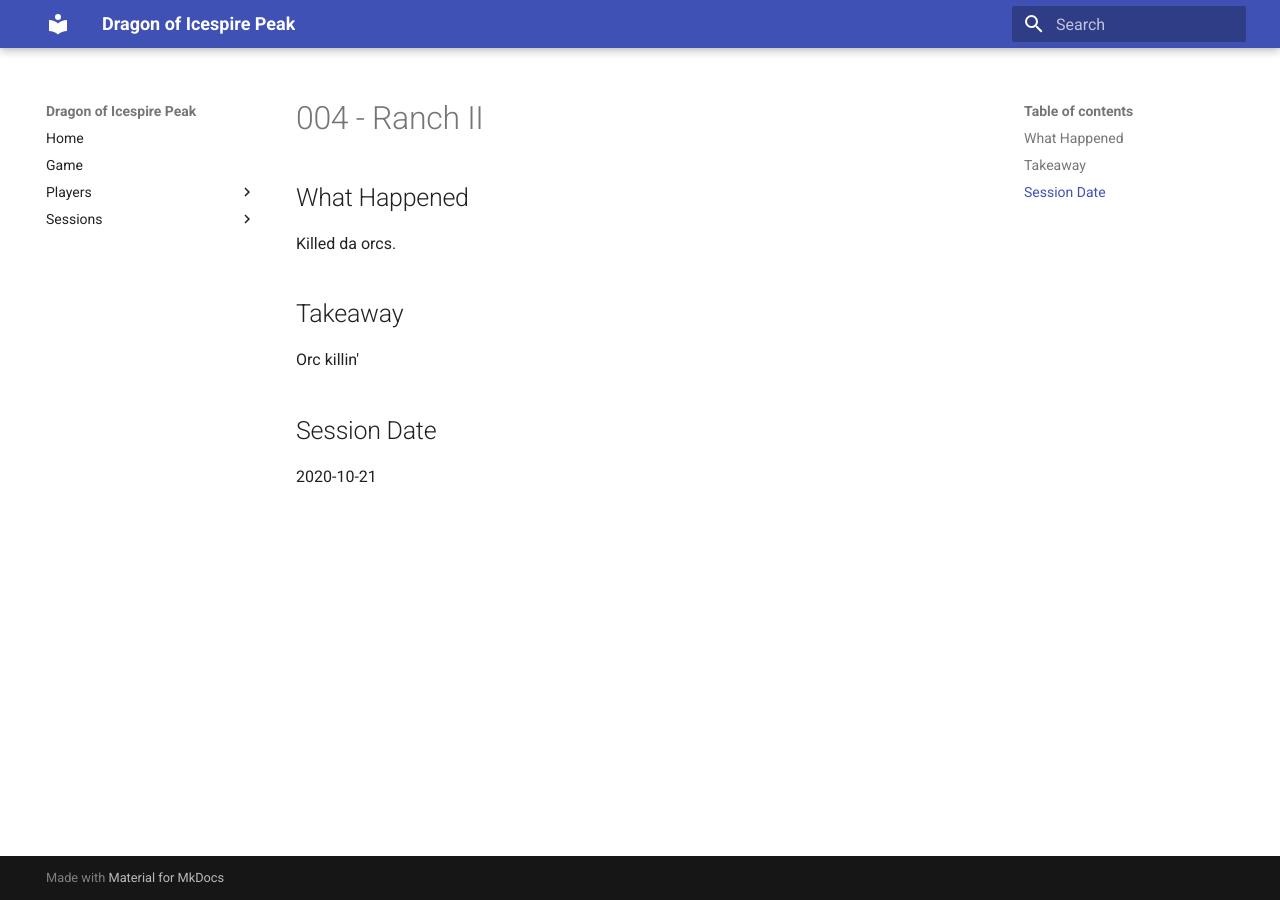
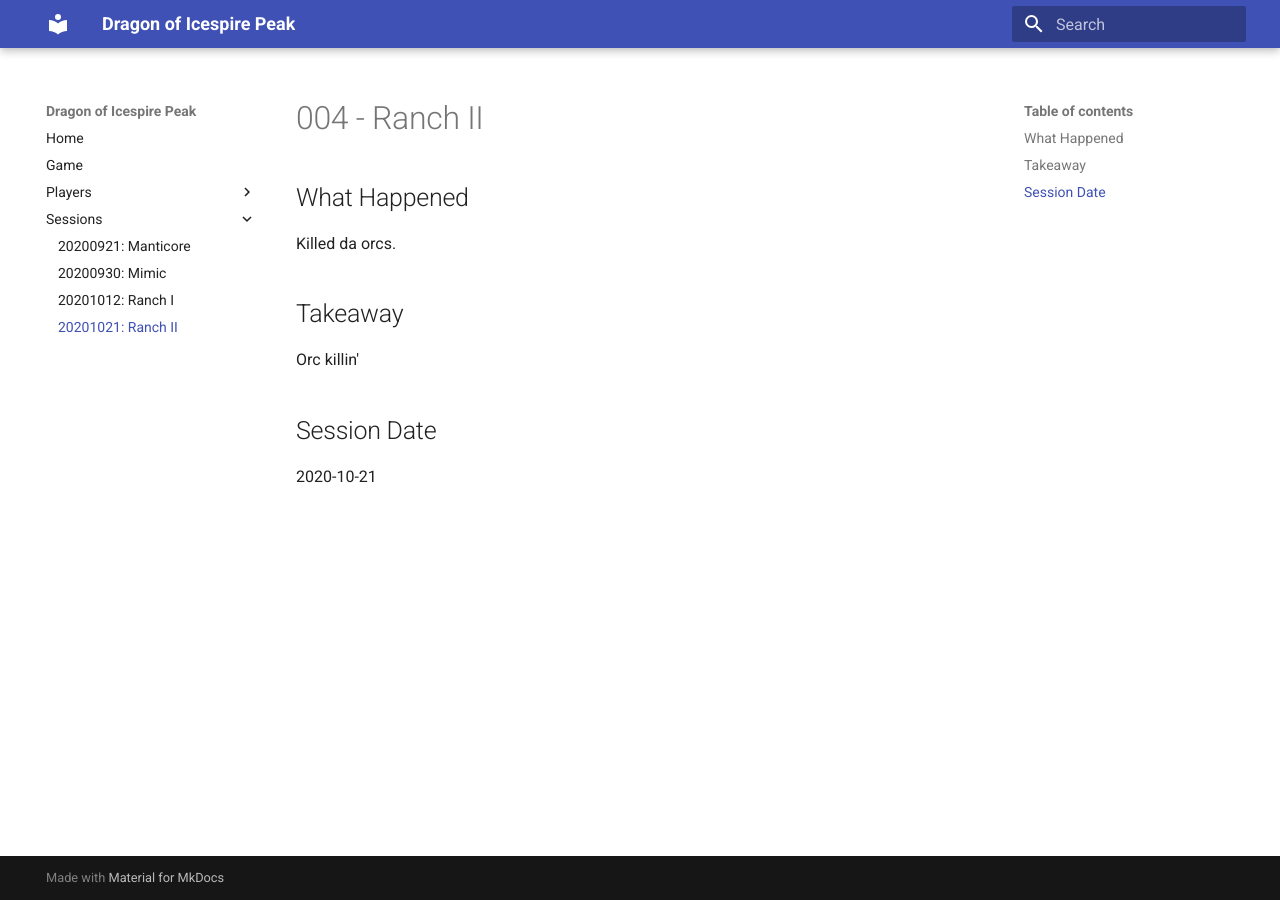
Before and after one commit to willquill/dnd-icespire, an MkDocs documentation site: the page built from docs/sessions/20201021.md, in a window 1280 px wide. Built offline with MkDocs 1.6.1 and Material for MkDocs 9.7.7, drawn with Linux system fonts in a browser that asks for light colours.

Commit message:
fix nav menu to add last two sessions

```diff
--- a/mkdocs.yml
+++ b/mkdocs.yml
@@ -12,6 +12,8 @@ nav:
     - Sessions:
       - '20200921: Manticore': sessions/20200921.md
       - '20200930: Mimic': sessions/20200930.md
+      - '20201012: Ranch I': sessions/20201012.md
+      - '20201021: Ranch II': sessions/20201021.md
 theme:
     name: material
     highlightjs: true
```
